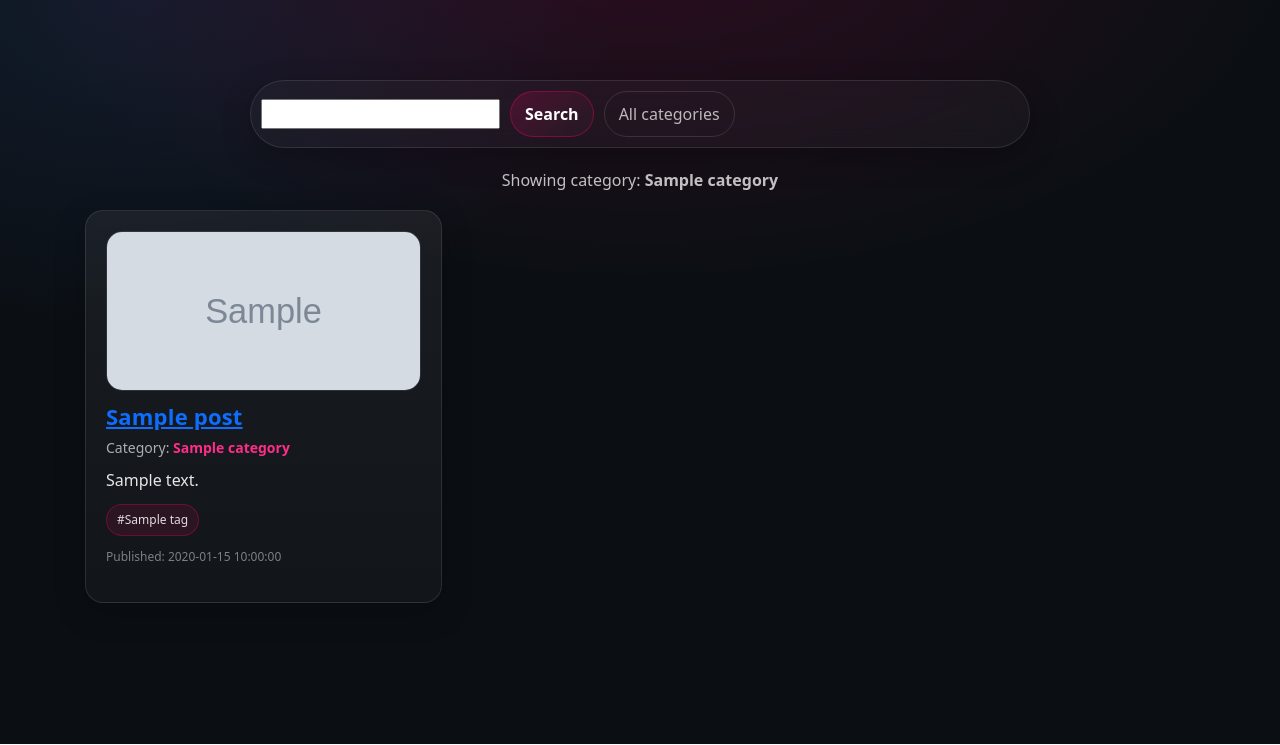
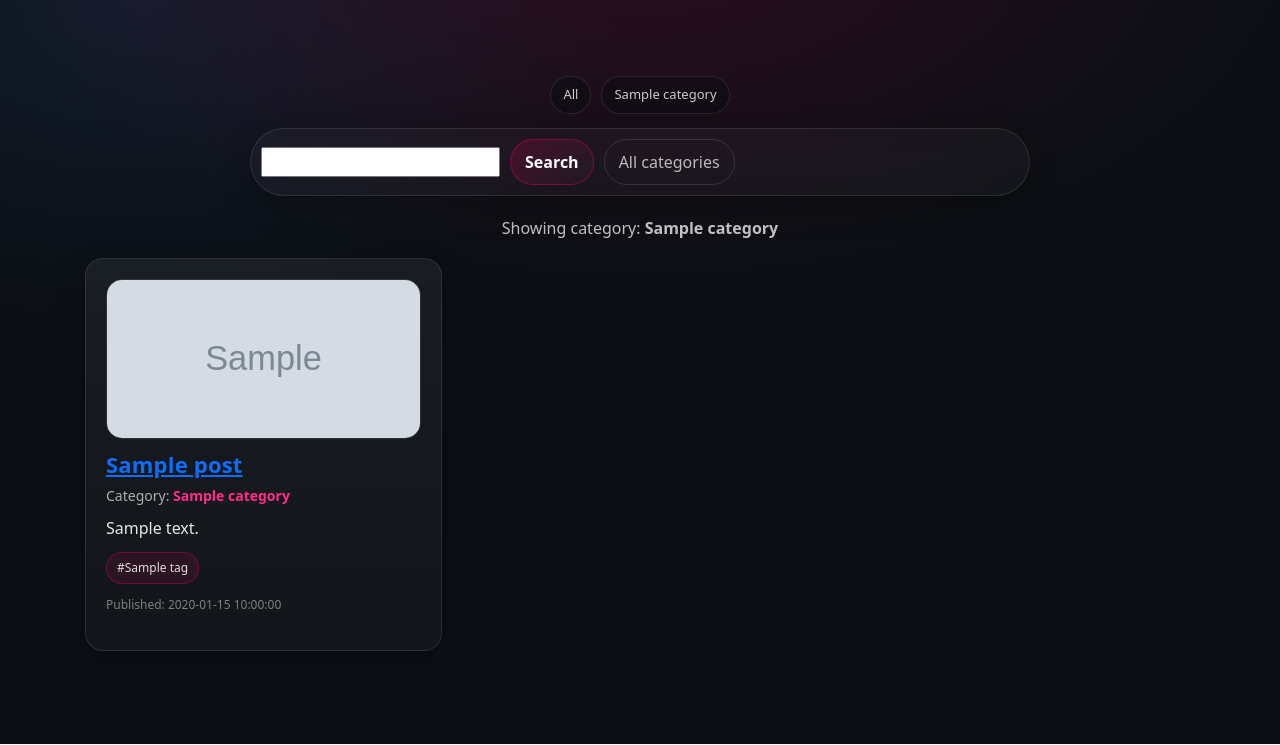
Before and after one commit to Foreach123/MusicBlog, a Yii app: template views/post/index.php in a window 1280 px wide. Shown: the top 745 px of the page. Run offline with PHP 8.4 and a stand-in for Yii, Linux system fonts and the light colour scheme; the template is opened without the code that fills it: most values are stand-ins (such as "Sample title", 1, 10 or a date in 2020); grey boxes marked "Sample" are stand-in pictures; form fields are guessed from the names that the template uses; data that the repository does not hold is empty; some libraries are stand-ins or nearby versions.

Commit message:
added category navigation

```diff
--- a/views/post/index.php
+++ b/views/post/index.php
@@ -6,6 +6,26 @@ use yii\helpers\Url;
 
 $this->registerCssFile('@web/css/music-posts.css'); // CSS
 ?>
+
+<?php
+/** @var app\models\Category[] $categories */
+/** @var int $cat */
+/** @var string $q */
+?>
+
+<div class="cats-bar">
+    <a class="cat-chip <?= $cat === 0 ? 'active' : '' ?>"
+        href="<?= Url::to(['post/index', 'q' => $q]) ?>">
+        All
+    </a>
+
+    <?php foreach ($categories as $c): ?>
+        <a class="cat-chip <?= $cat === (int)$c->id ? 'active' : '' ?>"
+            href="<?= Url::to(['post/index', 'cat' => $c->id, 'q' => $q]) ?>">
+            <?= Html::encode($c->name) ?>
+        </a>
+    <?php endforeach; ?>
+</div>
 
 <div class="posts-toolbar">
     <?= Html::beginForm(['post/index'], 'get', ['class' => 'search-form']) ?>
@@ -19,10 +39,8 @@ $this->registerCssFile('@web/css/music-posts.css'); // CSS
     ]) ?>
     <?= Html::submitButton('Search', ['class' => 'search-btn']) ?>
     <?php if (!empty($q)): ?>
-        <a class="search-reset"
-            href="<?= Url::to(['post/index', 'cat' => $cat ?: null]) ?>">
-            Reset
-        </a>
+        <a class="search-reset" href="<?= Url::to(['post/index']) ?>">Reset</a>
+
     <?php endif; ?>
 
     <?php if (!empty($cat)): ?>
@@ -73,14 +91,14 @@ $this->registerCssFile('@web/css/music-posts.css'); // CSS
             <p class="music-category">
                 Category:
                 <?php if ($post->category): ?>
-                    <a class="category-link"
-                        href="<?= Url::to(['post/index', 'cat' => $post->category->id]) ?>">
+                    <a class="cat-link" href="<?= Url::to(['post/index', 'cat' => $post->category->id]) ?>">
                         <?= Html::encode($post->category->name) ?>
                     </a>
                 <?php else: ?>
-                    <span class="category-link muted">No category</span>
+                    No category
                 <?php endif; ?>
             </p>
+
 
             <p class="music-text">
                 <?= Html::encode($post->content) ?>
--- a/web/css/music-posts.css
+++ b/web/css/music-posts.css
@@ -264,3 +264,45 @@ body{
     margin: 10px 0 18px;
     color: rgba(255,255,255,.75);
 }
+
+.cats-bar{
+    display:flex;
+    gap:10px;
+    flex-wrap:wrap;
+    justify-content:center;
+    margin: 6px 0 14px;
+}
+
+.cat-chip{
+    display:inline-flex;
+    align-items:center;
+    padding: 8px 12px;
+    border-radius: 999px;
+    border: 1px solid rgba(255,255,255,.10);
+    background: rgba(10,12,16,.45);
+    color: rgba(255,255,255,.78);
+    text-decoration:none;
+    font-size: 13px;
+    transition: .15s;
+}
+
+.cat-chip:hover{
+    transform: translateY(-1px);
+    border-color: rgba(255,45,135,.45);
+    color:#fff;
+}
+
+.cat-chip.active{
+    background: rgba(255,45,135,.18);
+    border-color: rgba(255,45,135,.55);
+    color:#fff;
+}
+
+.cat-link{
+    color:#ff2d87;
+    text-decoration:none;
+    font-weight:600;
+}
+.cat-link:hover{
+    text-decoration: underline;
+}
```
Also changed, not shown: controllers/PostController.php (+5 -3 lines), modules/admin/controllers/PostController.php (+6 -3 lines), modules/admin/views/post/index.php (+19 -8 lines).
